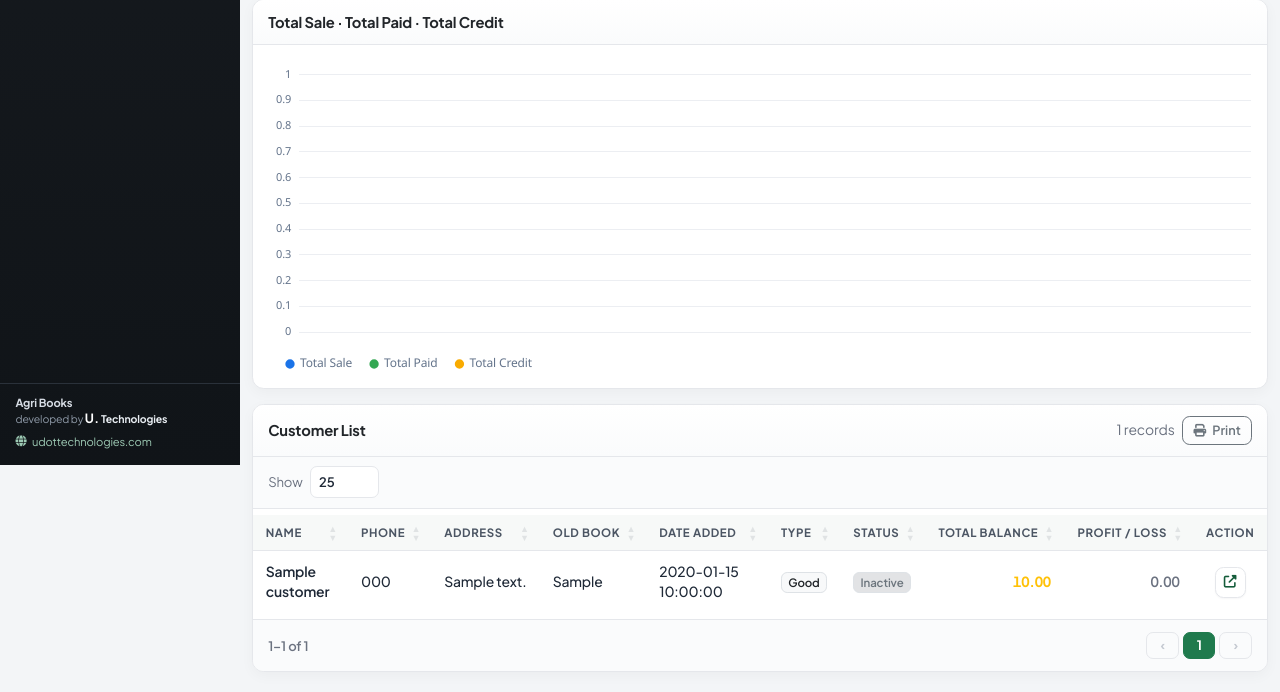
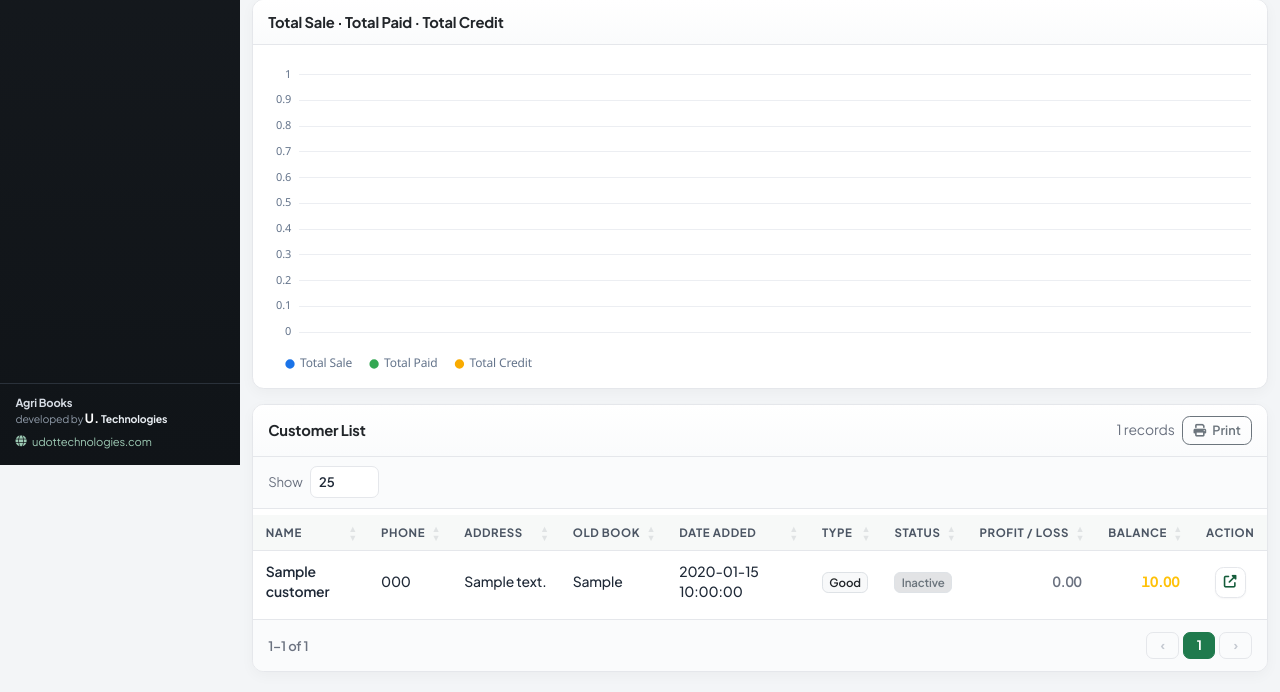
Before and after one commit to UsmanLatif112/Agri_Books_Online_Portal, a Flask app: template portal/templates/company/customers.html in a window 1280 px wide. Shown: the part 335-1027 px from the top of the page. Run offline with Flask 3, Linux system fonts and the light colour scheme; a user stored in the database is signed in; tables that the repository leaves empty hold one stand-in row (values such as "Sample post"); the template is opened without the code that fills it: most values are stand-ins (such as "Sample title", 1, 10 or a date in 2020).

Commit message:
Reorder list columns Status, Profit/Loss, Balance.
Co-authored-by: Cursor <cursoragent@cursor.com>

```diff
--- a/portal/templates/company/customers.html
+++ b/portal/templates/company/customers.html
@@ -161,8 +161,8 @@
           <th>Date Added</th>
           <th>Type</th>
           <th>Status</th>
-          <th class="text-end">Total Balance</th>
           <th class="text-end">Profit / Loss</th>
+          <th class="text-end">Balance</th>
           <th class="col-actions">Action</th>
         </tr>
       </thead>
@@ -183,11 +183,11 @@
             <span class="badge bg-secondary-subtle text-secondary border">Inactive</span>
             {% endif %}
           </td>
+          <td class="text-end fw-semibold {% if profit > 0 %}text-success{% elif profit < 0 %}text-danger{% else %}text-muted{% endif %}">
+            {% if profit < 0 %}Loss {{ '%.2f'|format((-profit)|float) }}{% elif profit > 0 %}+{{ '%.2f'|format(profit) }}{% else %}0.00{% endif %}
+          </td>
           <td class="text-end {% if (c.balance or 0)|float > 0 %}text-warning{% elif (c.balance or 0)|float < 0 %}text-success{% endif %}">
             {{ '%.2f'|format((c.balance or 0)|float) }}
-          </td>
-          <td class="text-end fw-semibold {% if profit > 0 %}text-success{% elif profit < 0 %}text-danger{% else %}text-muted{% endif %}">
-            {% if profit < 0 %}Loss {{ '%.2f'|format((-profit)|float) }}{% elif profit > 0 %}+{{ '%.2f'|format(profit) }}{% else %}0.00{% endif %}
           </td>
           <td class="col-actions">
             <div class="table-actions">
```
Also changed, not shown: portal/templates/company/vendors.html (+4 -4 lines).
